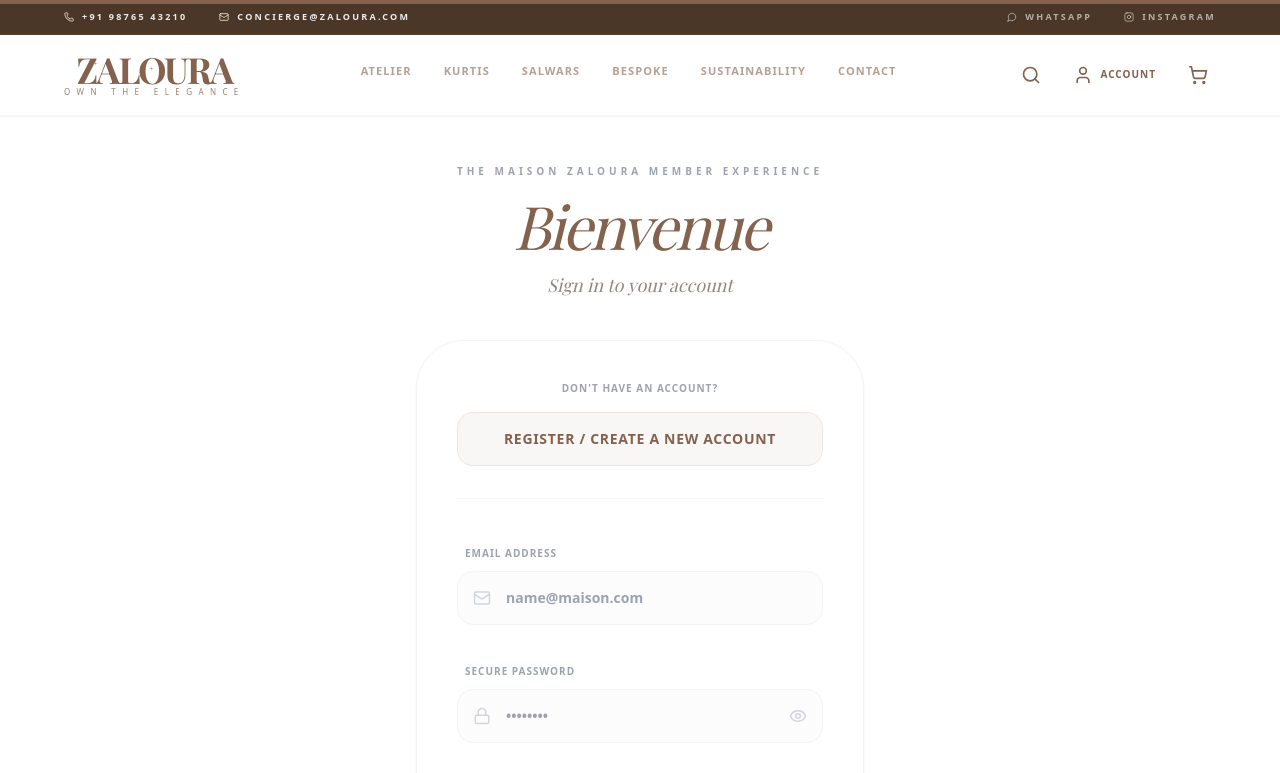
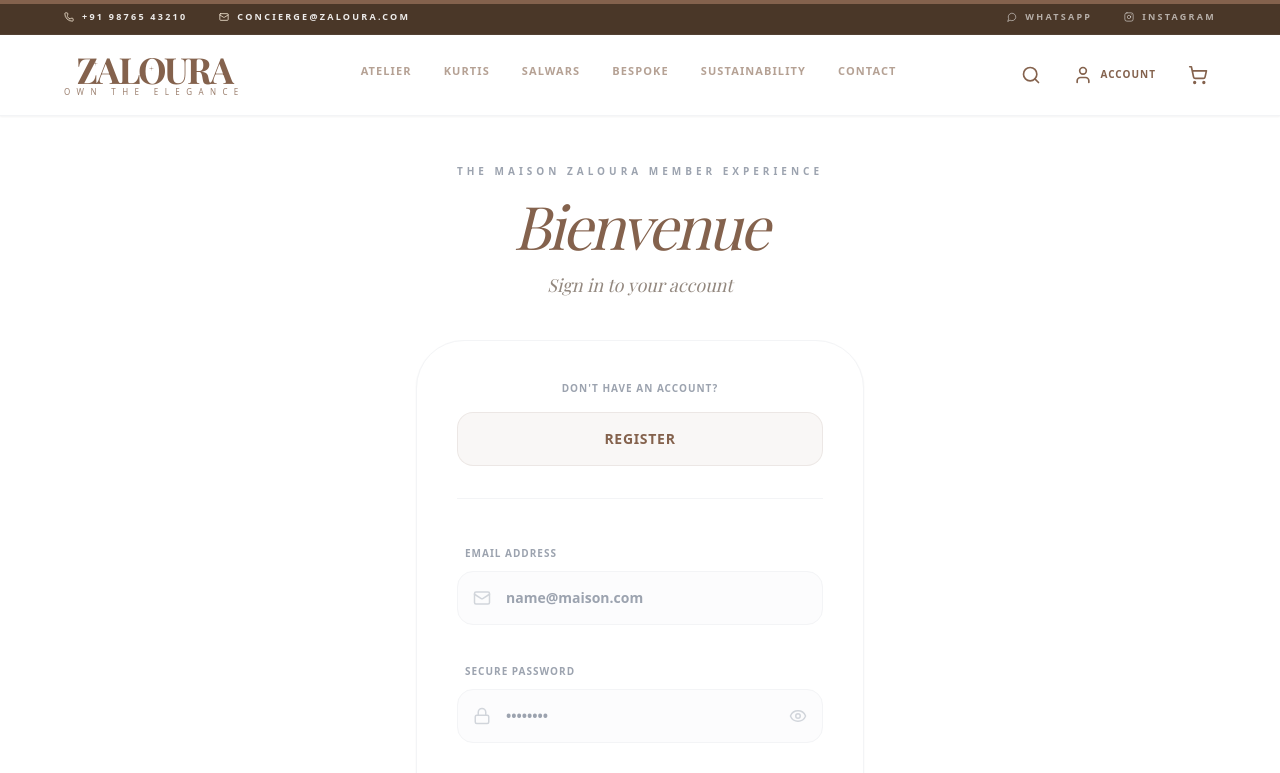
Before and after one commit to csaiswarya1997/mernstack-anokhi, a React (Vite) app in the folder frontend/: page /login in a window 1280 px wide. Shown: the top 773 px of the page. Built offline with nearby package versions, Linux system fonts and the light colour scheme; no server answers; a web font is replaced by a local one.

Commit message:
changes-done

```diff
--- a/frontend/src/pages/Login.jsx
+++ b/frontend/src/pages/Login.jsx
@@ -82,7 +82,7 @@ const Login = () => {
               to="/register"
               className="inline-flex items-center gap-2 px-10 py-4 rounded-2xl bg-primary/5 text-primary border border-primary/10 hover:bg-primary hover:text-white transition-all text-sm font-sans font-bold uppercase tracking-wider w-full justify-center"
             >
-              Register / Create a New Account
+              Register
             </Link>
           </div>
 
```
